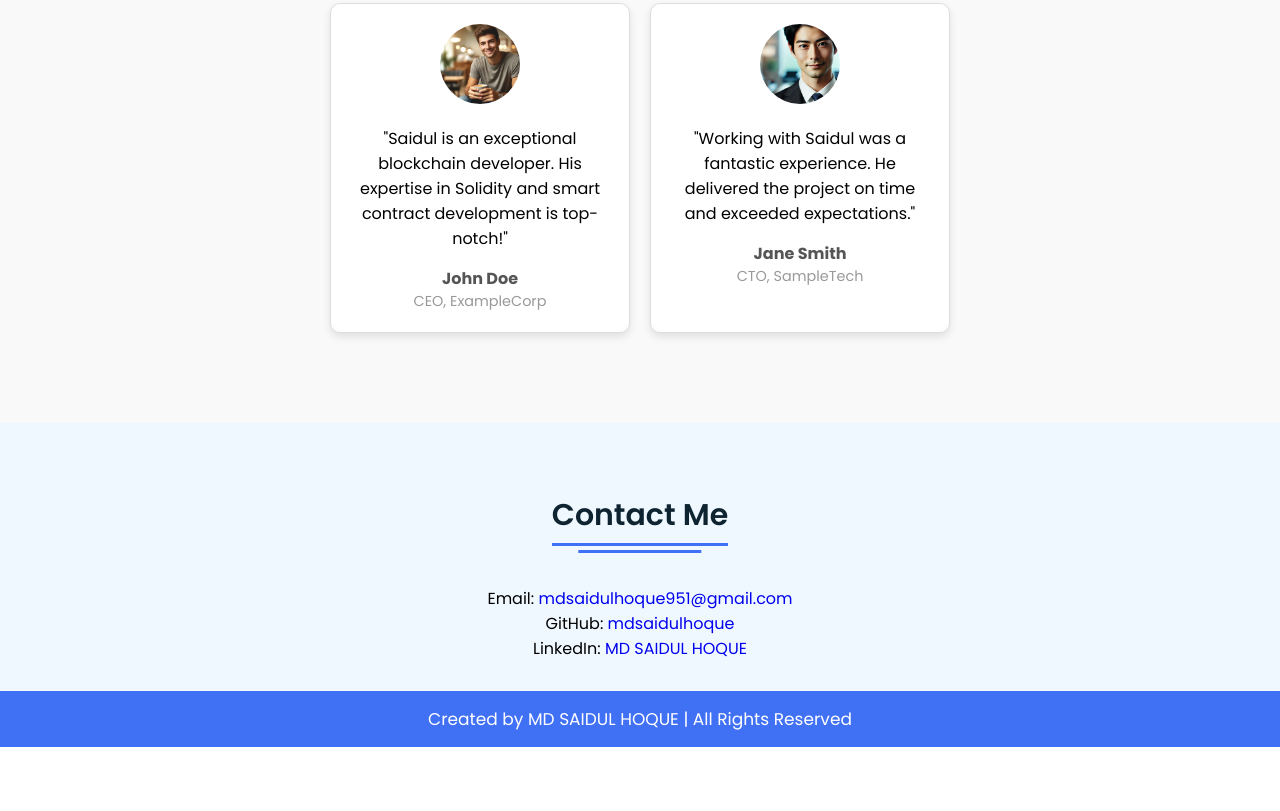
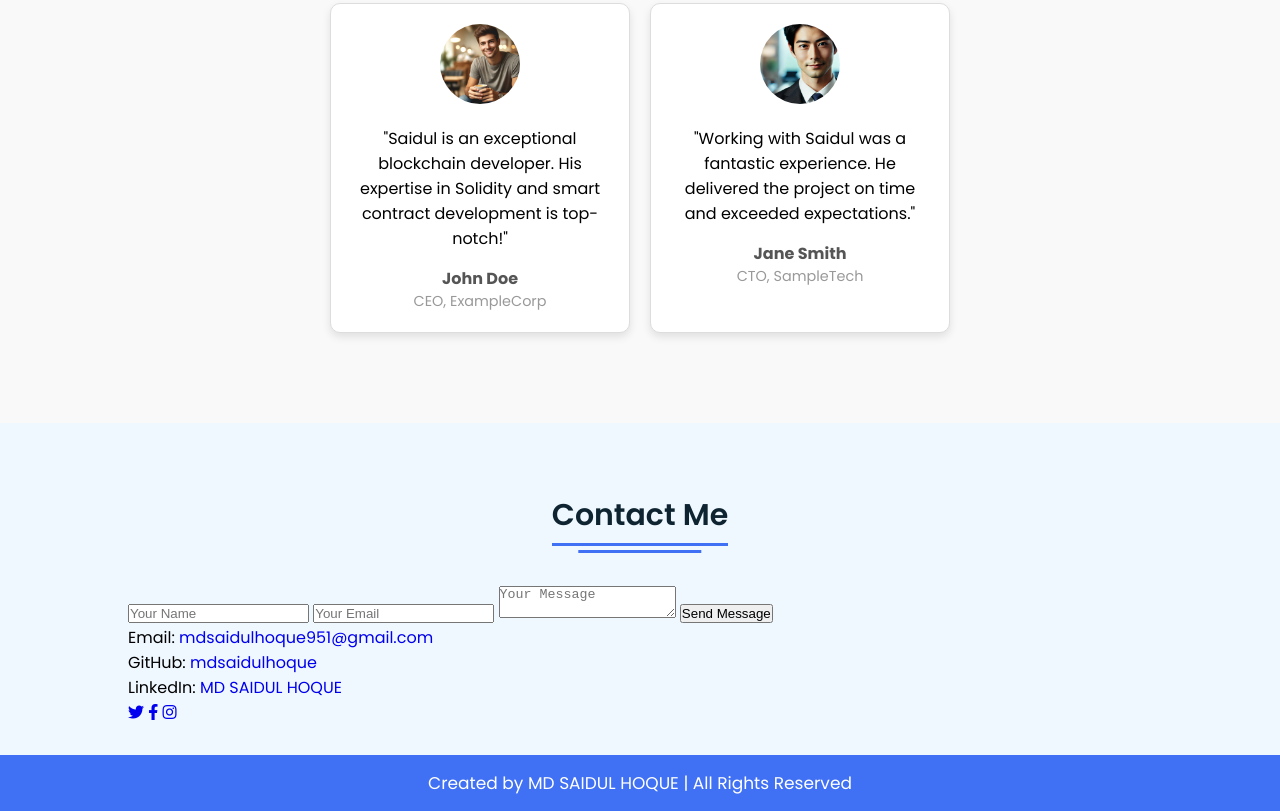
Before and after one commit to mdsaidulhoque/Portfolio, a plain HTML site: page index.html in a window 1280 px wide. Shown: the part 2638-3449 px from the top of the page. Before the commit the page ends 3385 px from the top, so only its background shows below. Drawn offline with Linux system fonts and the light colour scheme; a web font is replaced by a local one.

Commit message:
Update index.html

```diff
--- a/index.html
+++ b/index.html
@@ -1,6 +1,5 @@
 <!DOCTYPE html>
 <html lang="en" dir="ltr">
-
 <head>
   <meta charset="UTF-8" />
   <meta name="viewport" content="width=device-width, initial-scale=1.0" />
@@ -9,7 +8,6 @@
   <link rel="stylesheet" href="https://cdnjs.cloudflare.com/ajax/libs/font-awesome/5.15.2/css/all.min.css" />
   <link rel="preload" href="https://fonts.gstatic.com/s/ubuntu/v20/4iCv6KVjbNBYlgoCxCvjsGyN.woff2" as="font" type="font/woff2" crossorigin="anonymous">
 </head>
-
 <body>
   <div class="scroll-button">
     <a href="#home"><i class="fas fa-arrow-up"></i></a>
@@ -156,10 +154,23 @@
   <section class="contact" id="contact">
     <div class="content">
       <div class="title"><span>Contact Me</span></div>
-      <div class="text">
+      <div class="contact-form">
+        <form id="contactForm">
+          <input type="text" id="name" name="name" placeholder="Your Name" required>
+          <input type="email" id="email" name="email" placeholder="Your Email" required>
+          <textarea id="message" name="message" placeholder="Your Message" required></textarea>
+          <button type="submit">Send Message</button>
+        </form>
+      </div>
+      <div class="contact-info">
         <p>Email: <a href="mailto:mdsaidulhoque951@gmail.com">mdsaidulhoque951@gmail.com</a></p>
         <p>GitHub: <a href="https://github.com/mdsaidulhoque">mdsaidulhoque</a></p>
         <p>LinkedIn: <a href="https://www.linkedin.com/in/md-saidul-hoque-63bb57320">MD SAIDUL HOQUE</a></p>
+        <div class="social-media">
+          <a href="https://twitter.com/yourprofile"><i class="fab fa-twitter"></i></a>
+          <a href="https://facebook.com/yourprofile"><i class="fab fa-facebook-f"></i></a>
+          <a href="https://instagram.com/yourprofile"><i class="fab fa-instagram"></i></a>
+        </div>
       </div>
     </div>
   </section>
```
